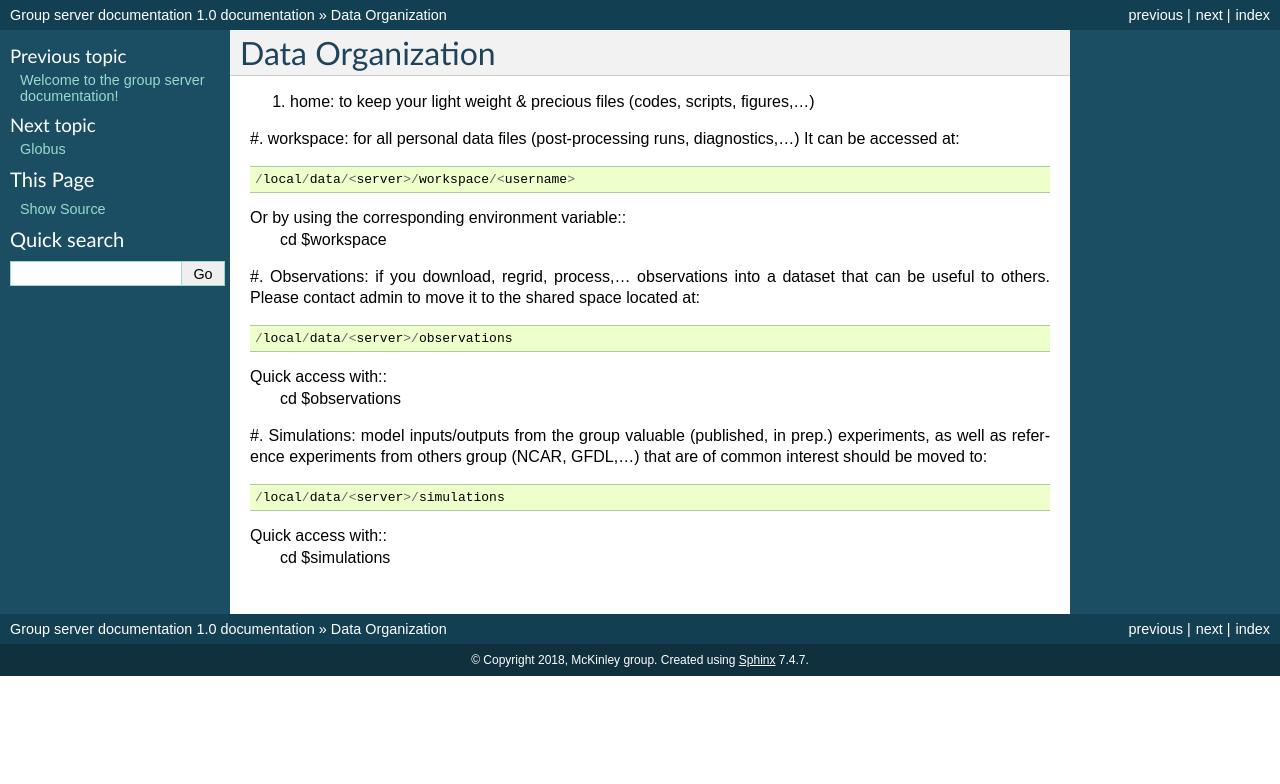
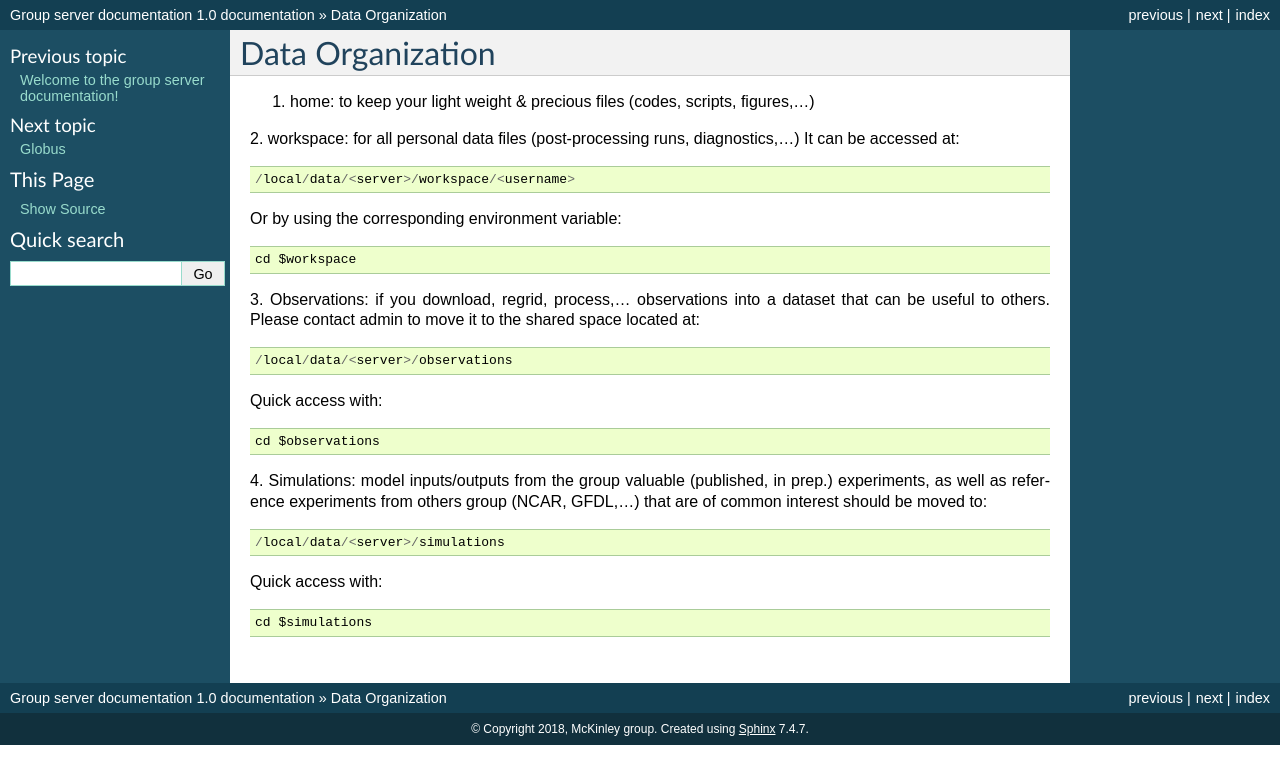
Before and after one commit to raphaeldussin/server_howto, a Sphinx documentation site: the page built from docs/data_organization.rst, in a window 1280 px wide. Shown: the top 784 px of the page. Built offline with Sphinx 7.4.7, drawn with Linux system fonts in a browser that asks for light colours.

Commit message:
fix syntax

```diff
--- a/docs/data_organization.rst
+++ b/docs/data_organization.rst
@@ -2,26 +2,31 @@
 Data Organization
 =================
 
-#. home: to keep your light weight & precious files (codes, scripts, figures,...)
+1. home: to keep your light weight & precious files (codes, scripts, figures,...)
 
-#. workspace: for all personal data files (post-processing runs, diagnostics,...)
+2. workspace: for all personal data files (post-processing runs, diagnostics,...)
 It can be accessed at::
     /local/data/<server>/workspace/<username>
 
 Or by using the corresponding environment variable::
+
     cd $workspace
 
-#. Observations: if you download, regrid, process,... observations into a dataset that
+3. Observations: if you download, regrid, process,... observations into a dataset that
 can be useful to others. Please contact admin to move it to the shared space located at::
+
     /local/data/<server>/observations
 
 Quick access with::
+
     cd $observations
 
-#. Simulations: model inputs/outputs from the group valuable (published, in prep.) experiments,
+4. Simulations: model inputs/outputs from the group valuable (published, in prep.) experiments,
 as well as reference experiments from others group (NCAR, GFDL,...) that are of
 common interest should be moved to::
+
     /local/data/<server>/simulations
 
 Quick access with::
+
     cd $simulations
```
